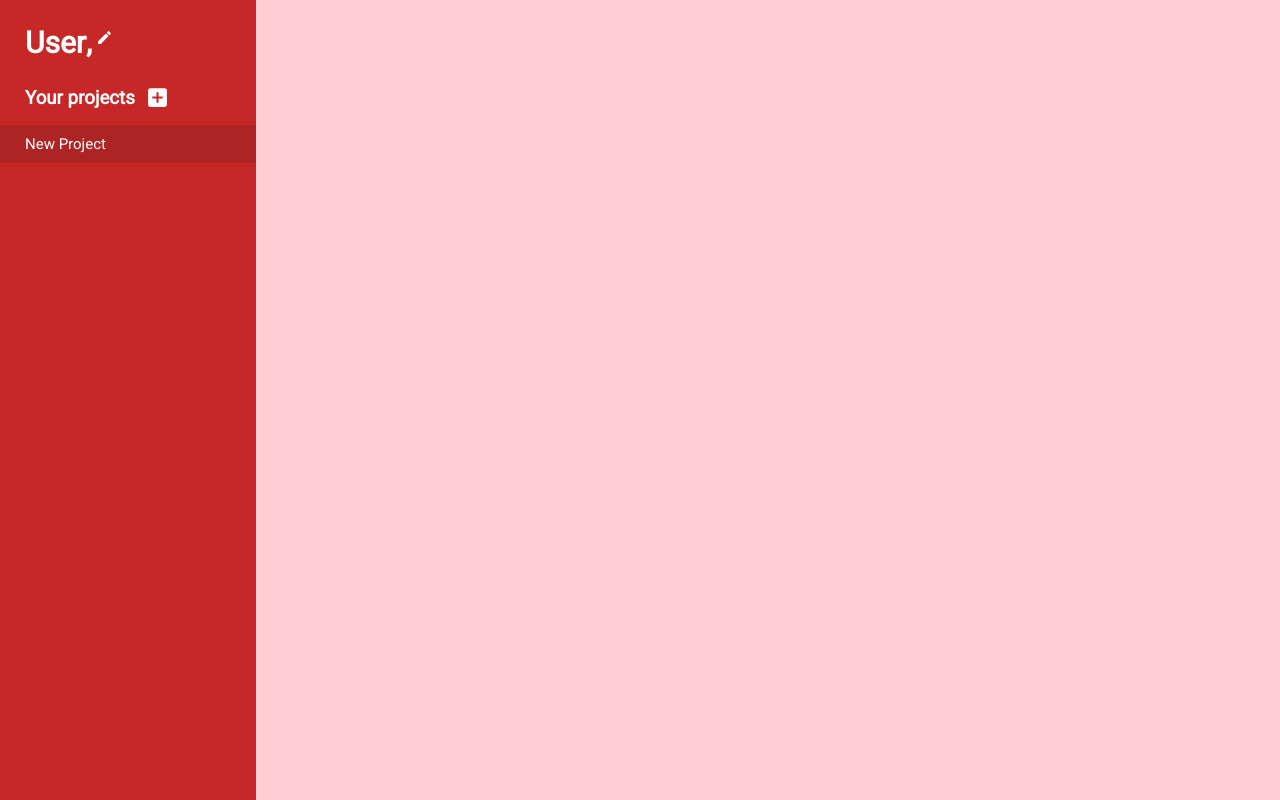
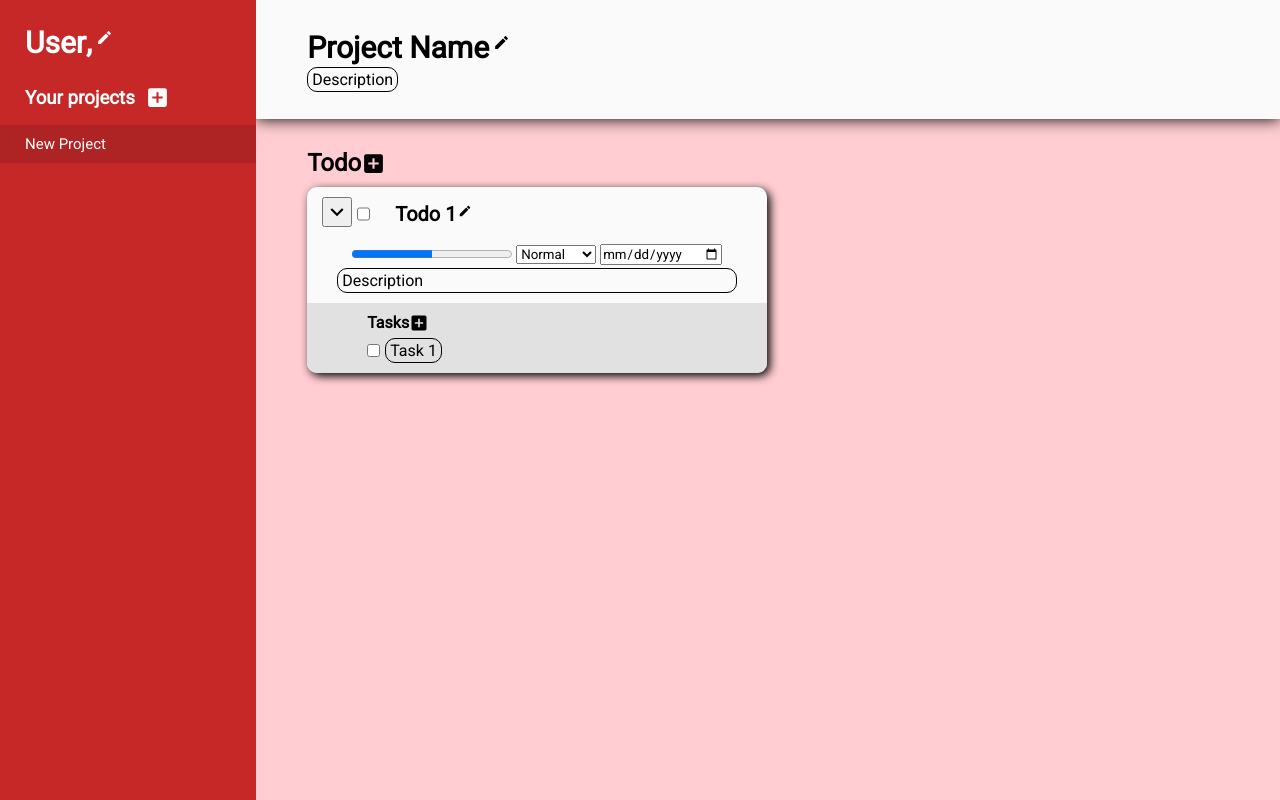
Before and after one commit to eleadn/odin-todo-list, a website built with webpack: page src/template.html in a window 1280 px wide. Built offline with nearby package versions, Linux system fonts and the light colour scheme.

Commit message:
Add template for projectSide

```diff
--- a/src/template.html
+++ b/src/template.html
@@ -7,6 +7,64 @@
 </head>
 <body>
     <div id="sidebar"></div>
-    <div id="project-display"></div>
+    <div id="project-display">
+        <div class="project-header">
+            <div class="project-name-header">
+                <span class="project-name" role="textbox" contenteditable="true">Project Name</span>
+                <button class="edit-project-name">
+                    <div></div>
+                </button>
+            </div>
+            <span class="project-desc" role="textbox" contenteditable="true">Description</span>
+        </div>
+        <div class="list-todo-header">
+            <h2>Todo</h2>
+            <button class="button-add-todo">
+                <div></div>
+            </button>
+        </div>
+        <ul class="list-todo">
+            <li class="todo">
+                <div class="todo-header">
+                    <button class="todo-expand expanded">
+                        <div></div>
+                    </button>
+                    <input type="checkbox">
+                    <div class="todo-name-header">
+                        <span class="todo-name" role="textbox" contenteditable="true">Todo 1</span>
+                        <button class="todo-name-edit">
+                            <div></div>
+                        </button>
+                    </div>
+                </div>
+                <div class="todo-options">
+                    <progress value="0.5"></progress>
+                    <select name="priority">
+                        <option value="0">Very Low</option>
+                        <option value="1">Low</option>
+                        <option value="2" selected>Normal</option>
+                        <option value="3">High</option>
+                        <option value="4">Very High</option>
+                    </select>
+                    <input class="todo-deadline" type="date"></input>
+                </div>
+                <p class="todo-desc" role="textbox" contenteditable="true">Description</p>
+                <div class="todo-tasks">
+                    <div class="todo-tasks-header">
+                        <h4>Tasks</h4>
+                        <button class="button-add-task">
+                            <div></div>
+                        </button>
+                    </div>
+                    <ul class="list-task">
+                        <li class="task">
+                            <input type="checkbox">
+                            <span class="task-desc" role="textbox" contenteditable="true">Task 1</span>
+                        </li>
+                    </ul>
+                </div>
+            </li>
+        </ul>
+    </div>
 </body>
 </html>
```
